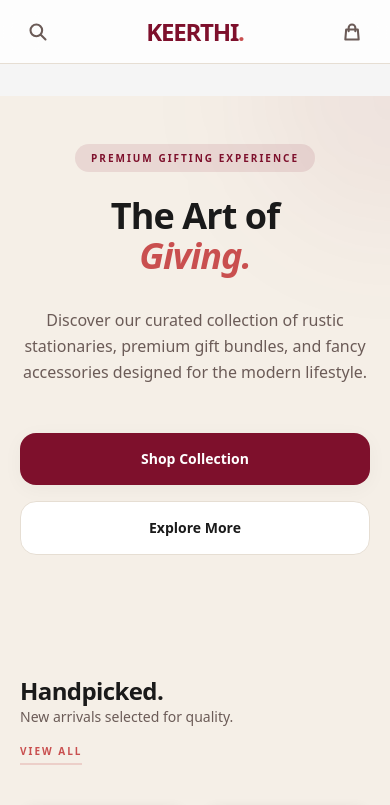
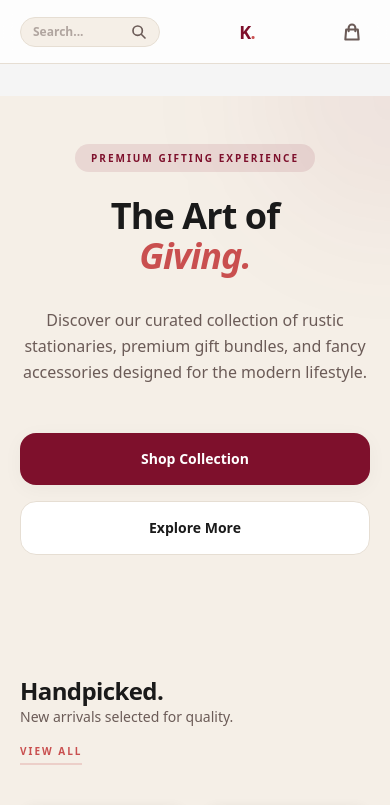
Before and after one commit to snavya18282007-pixel/e-commerce, a React (Vite) app in the folder frontend/: page / in a window 390 px wide. Shown: the top 805 px of the page. Built offline with nearby package versions, Linux system fonts and the light colour scheme; no server answers; the HTML template or start-up script is replaced by a standard one.

Commit message:
Fix: Re-implemented search bar functionality in Navbar

```diff
--- a/frontend/src/components/Navbar.jsx
+++ b/frontend/src/components/Navbar.jsx
@@ -1,30 +1,54 @@
-import { useMemo } from 'react';
+import { useMemo, useState } from 'react';
 import { Link, useNavigate } from 'react-router-dom';
 import { useCartStore } from '../store/cartStore';
 
 const Navbar = () => {
   const items = useCartStore((state) => state.items);
   const navigate = useNavigate();
+  const [searchTerm, setSearchTerm] = useState('');
 
   const count = useMemo(() => items.reduce((sum, item) => sum + item.quantity, 0), [items]);
 
+  const handleSearch = (e) => {
+    e.preventDefault();
+    if (searchTerm.trim()) {
+      navigate(`/products?search=${encodeURIComponent(searchTerm.trim())}`);
+      setSearchTerm('');
+    } else {
+      navigate('/products');
+    }
+  };
+
   return (
     <header className="glass-nav h-16 md:h-20">
-      <div className="container-premium h-full flex items-center justify-between">
-        {/* Minimal Search - Left */}
-        <button onClick={() => navigate('/products')} className="text-textSecondary hover:text-brand transition-colors p-2">
-          <svg className="h-5 w-5" fill="none" stroke="currentColor" viewBox="0 0 24 24">
-            <path strokeLinecap="round" strokeLinejoin="round" strokeWidth="2.5" d="M21 21l-6-6m2-5a7 7 0 11-14 0 7 7 0 0114 0z" />
-          </svg>
-        </button>
+      <div className="container-premium h-full flex items-center justify-between gap-4">
+        {/* Search Bar - Left */}
+        <form onSubmit={handleSearch} className="flex flex-1 max-w-[140px] md:max-w-xs items-center rounded-full bg-bgPremium px-3 py-1.5 md:px-4 md:py-2 border border-borderSubtle focus-within:ring-1 focus-within:ring-brand/20 transition-all">
+          <input
+            type="text"
+            placeholder="Search..."
+            value={searchTerm}
+            onChange={(e) => setSearchTerm(e.target.value)}
+            className="w-full bg-transparent text-xs font-bold text-textPrimary outline-none placeholder:text-textSecondary/50"
+          />
+          <button type="submit" className="text-textSecondary hover:text-brand transition-colors">
+            <svg className="h-4 w-4" fill="none" stroke="currentColor" viewBox="0 0 24 24">
+              <path strokeLinecap="round" strokeLinejoin="round" strokeWidth="2.5" d="M21 21l-6-6m2-5a7 7 0 11-14 0 7 7 0 0114 0z" />
+            </svg>
+          </button>
+        </form>
 
         {/* Logo Focus - Center */}
-        <Link to="/" className="absolute left-1/2 -translate-x-1/2 text-2xl font-black tracking-tighter text-brand">
+        <Link to="/" className="hidden sm:block absolute left-1/2 -translate-x-1/2 text-xl md:text-2xl font-black tracking-tighter text-brand">
           KEERTHI<span className="text-brandAccent">.</span>
+        </Link>
+        {/* Mobile Logo (Smaller, not absolute) */}
+        <Link to="/" className="sm:hidden text-lg font-black tracking-tighter text-brand">
+          K<span className="text-brandAccent">.</span>
         </Link>
 
         {/* Cart - Right */}
-        <Link to="/cart" className="relative text-textSecondary hover:text-brand transition-colors p-2">
+        <Link to="/cart" className="relative text-textSecondary hover:text-brand transition-colors p-2 flex-shrink-0">
           <svg className="h-5 w-5" fill="none" stroke="currentColor" viewBox="0 0 24 24">
             <path strokeLinecap="round" strokeLinejoin="round" strokeWidth="2.5" d="M16 11V7a4 4 0 00-8 0v4M5 9h14l1 12H4L5 9z" />
           </svg>
```
